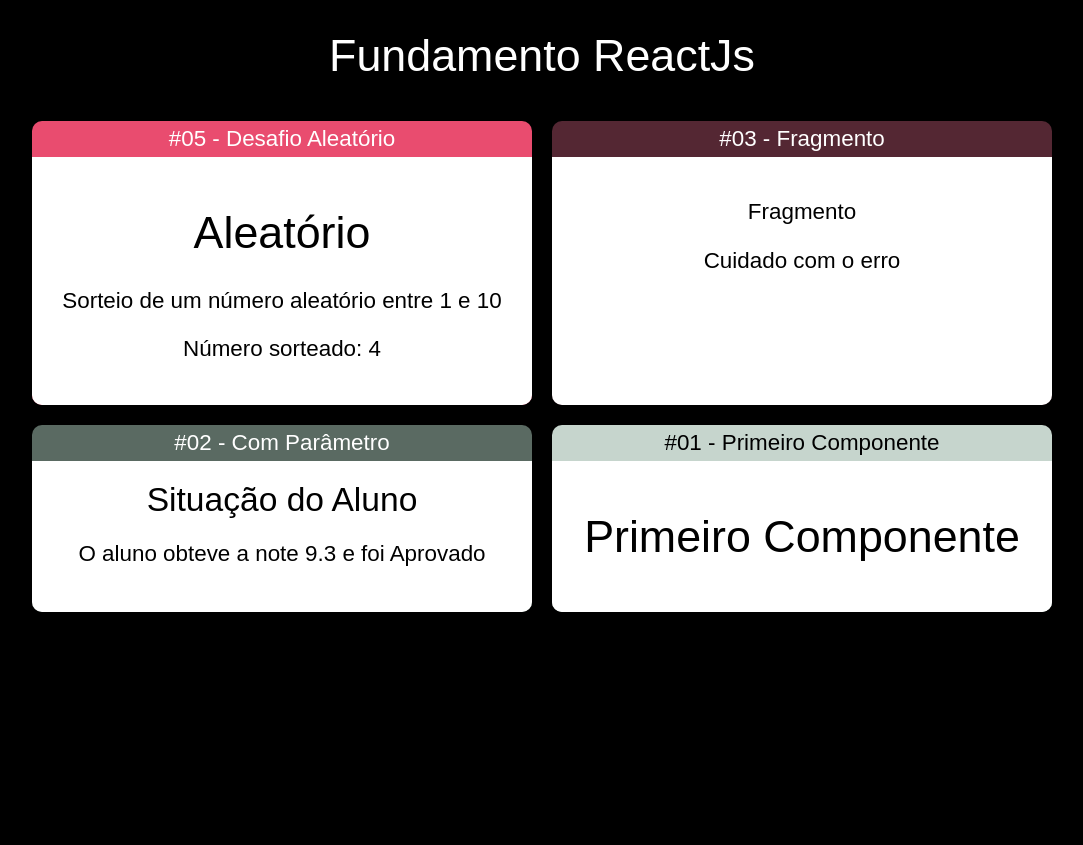
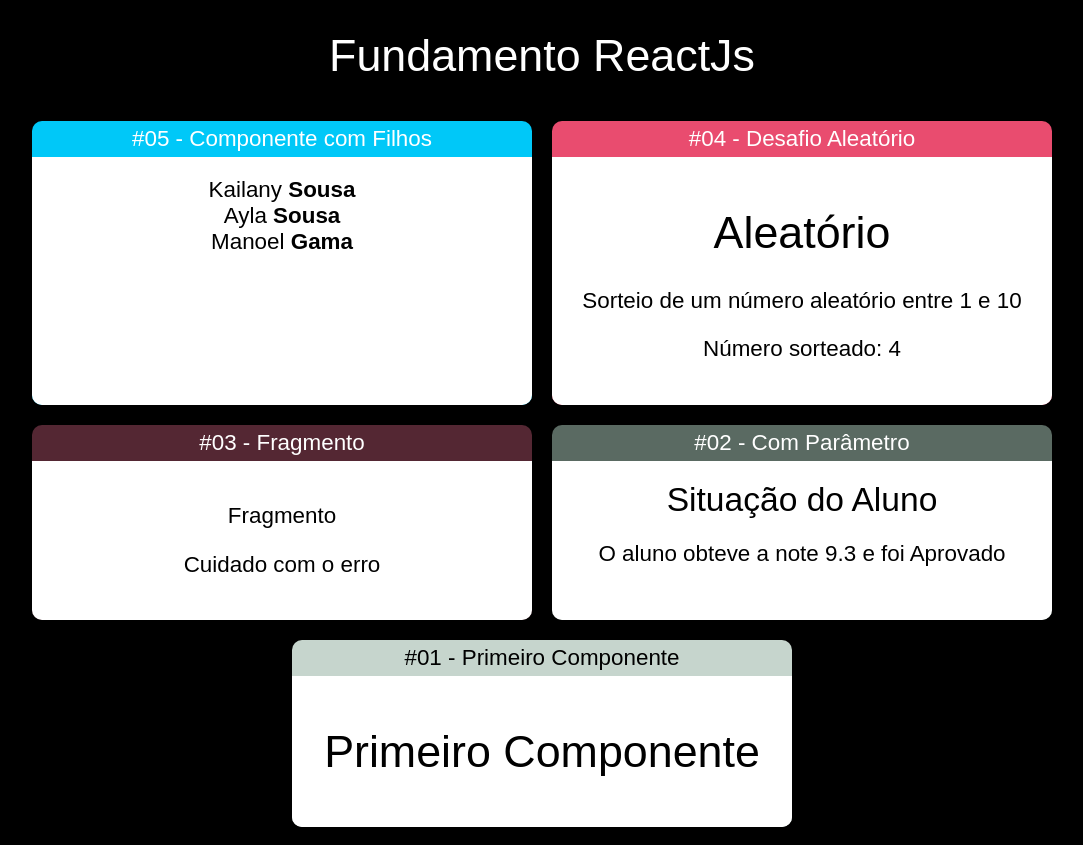
Before and after one commit to KailanySousa/CursoReact-Redux, a React (Create React App) app in the folder fundamentos-react/: page / in a window 1280 px wide. Shown: the whole page, without its empty margins (98-1181 px from the left). Before the commit the page ends 800 px from the top, so only its background shows below. Built offline with nearby package versions, Linux system fonts and the light colour scheme.

Commit message:
Componente Filho #01

```diff
--- a/fundamentos-react/src/App.jsx
+++ b/fundamentos-react/src/App.jsx
@@ -6,6 +6,7 @@
 import ComParamentro from "./components/basicos/ComParamentro";
 import Fragmento from "./components/basicos/Fragmento";
 import Aleatorio from "./components/basicos/Aleatorio";
+import Familia from "./components/basicos/Familia";
 
 // no export com default pode ser uma função anonima, pode ser declara também como arrowfunction
 // caso o export seja sem o default a função tem que ter nome
@@ -15,7 +16,10 @@
   <div id="App">
     <h1>Fundamento ReactJs</h1>
     <div className="Cards">
-      <Card titulo="#05 - Desafio Aleatório" color="#E94C6F">
+      <Card titulo="#05 - Componente com Filhos" color="#00C8F8">
+        <Familia sobrenome="Sousa"></Familia>
+      </Card>
+      <Card titulo="#04 - Desafio Aleatório" color="#E94C6F">
         <Aleatorio min={1} max={10}></Aleatorio>
       </Card>
       <Card titulo="#03 - Fragmento" color="#542733">
--- /dev/null
+++ b/fundamentos-react/src/components/basicos/Familia.jsx
@@ -0,0 +1,12 @@
+import React from "react";
+import FamiliaMembro from "./FamiliaMembro";
+
+export default (props) => {
+  return (
+    <div>
+      <FamiliaMembro nome="Kailany" sobrenome={props.sobrenome}></FamiliaMembro>
+      <FamiliaMembro nome="Ayla" {...props}></FamiliaMembro>
+      <FamiliaMembro nome="Manoel" sobrenome="Gama"></FamiliaMembro>
+    </div>
+  );
+};
--- /dev/null
+++ b/fundamentos-react/src/components/basicos/FamiliaMembro.jsx
@@ -0,0 +1,9 @@
+import React from "react";
+
+export default (props) => {
+  return (
+    <div>
+      {props.nome} <strong>{props.sobrenome}</strong>
+    </div>
+  );
+};
```
